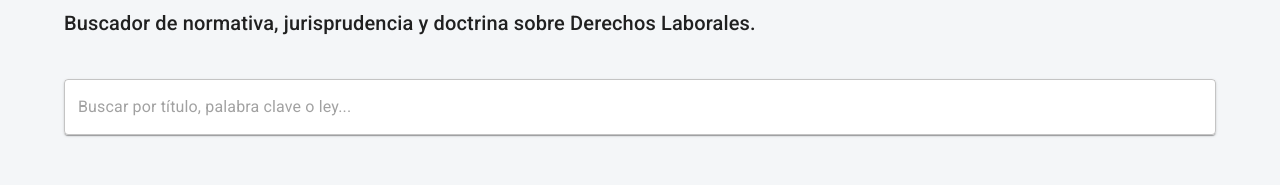
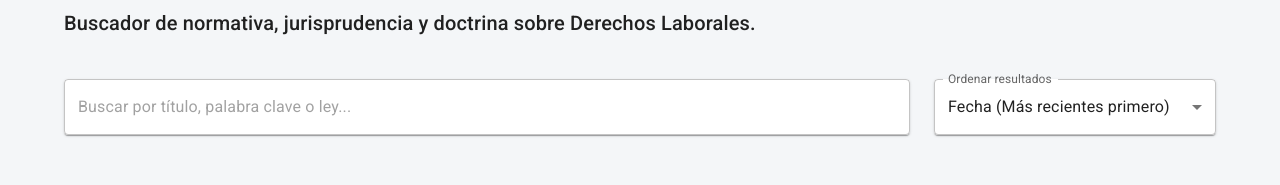
Before and after one commit to iiresodh-cr/Observatorio-laboral-frontend, a React (Vite) app: page /repositorio in a window 1280 px wide. Shown: the part 178-363 px from the top of the page. Built offline with nearby package versions, Linux system fonts and the light colour scheme; no server answers; the database is empty.

Commit message:
Ordenar repositorio

```diff
--- a/src/pages/Repositorio.jsx
+++ b/src/pages/Repositorio.jsx
@@ -1,7 +1,7 @@
 import { useState, useEffect } from 'react';
 import {
   Container, Typography, Box, TextField, InputAdornment,
-  Tabs, Tab, Card, CardContent, CardActions, Button, Grid, Chip, CircularProgress
+  Tabs, Tab, Card, CardContent, CardActions, Button, Grid, Chip, CircularProgress, MenuItem
 } from '@mui/material';
 import SearchIcon from '@mui/icons-material/Search';
 import PictureAsPdfIcon from '@mui/icons-material/PictureAsPdf';
@@ -19,8 +19,12 @@ export default function Repositorio() {
   const [tabValue, setTabValue] = useState('todos');
   const [searchQuery, setSearchQuery] = useState('');
 
+  // Nuevo estado para controlar el ordenamiento
+  const [sortOrder, setSortOrder] = useState('fecha_desc');
+
   // Conexión real con Firestore
   useEffect(() => {
+    // Obtenemos los documentos base ordenados por fecha de creación descendente por defecto
     const q = query(collection(db, "documentos"), orderBy("fechaCreacion", "desc"));
 
     const unsubscribe = onSnapshot(q, (snapshot) => {
@@ -42,13 +46,31 @@ export default function Repositorio() {
     setTabValue(newValue);
   };
 
-  // FILTRADO CORREGIDO CON CAMPOS EN ESPAÑOL
+  // 1. Filtrado de documentos por categoría y búsqueda de texto
   const filteredDocs = documentos.filter(doc => {
     const matchesCategory = tabValue === 'todos' || doc.categoria === tabValue;
     const matchesSearch =
       doc.titulo?.toLowerCase().includes(searchQuery.toLowerCase()) ||
       doc.descripcion?.toLowerCase().includes(searchQuery.toLowerCase());
     return matchesCategory && matchesSearch;
+  });
+
+  // 2. Ordenamiento en memoria de los documentos ya filtrados
+  const sortedDocs = [...filteredDocs].sort((a, b) => {
+    if (sortOrder === 'alfabetico') {
+      // Orden alfabético (A-Z) basado en el título
+      return (a.titulo || '').localeCompare(b.titulo || '');
+    } else if (sortOrder === 'fecha_asc') {
+      // Fecha ascendente (Más antiguos primero)
+      const timeA = a.fechaCreacion?.toMillis ? a.fechaCreacion.toMillis() : 0;
+      const timeB = b.fechaCreacion?.toMillis ? b.fechaCreacion.toMillis() : 0;
+      return timeA - timeB;
+    } else {
+      // Fecha descendente (Más recientes primero) - Default
+      const timeA = a.fechaCreacion?.toMillis ? a.fechaCreacion.toMillis() : 0;
+      const timeB = b.fechaCreacion?.toMillis ? b.fechaCreacion.toMillis() : 0;
+      return timeB - timeA;
+    }
   });
 
   const getCategoryIcon = (category) => {
@@ -72,9 +94,10 @@ export default function Repositorio() {
         </Typography>
       </Box>
 
-      <Box sx={{ mb: 6 }}>
+      {/* Contenedor flexible para Búsqueda y Ordenamiento */}
+      <Box sx={{ display: 'flex', flexDirection: { xs: 'column', md: 'row' }, gap: 3, mb: 6 }}>
         <TextField
-          fullWidth
+          sx={{ flex: 3, bgcolor: 'white', borderRadius: 1, boxShadow: 1 }}
           variant="outlined"
           placeholder="Buscar por título, palabra clave o ley..."
           value={searchQuery}
@@ -86,8 +109,21 @@ export default function Repositorio() {
               </InputAdornment>
             ),
           }}
-          sx={{ bgcolor: 'white', borderRadius: 1, boxShadow: 1 }}
         />
+
+        {/* Nuevo campo de selección de ordenamiento */}
+        <TextField
+          select
+          sx={{ flex: 1, bgcolor: 'white', borderRadius: 1, boxShadow: 1 }}
+          variant="outlined"
+          label="Ordenar resultados"
+          value={sortOrder}
+          onChange={(e) => setSortOrder(e.target.value)}
+        >
+          <MenuItem value="fecha_desc">Fecha (Más recientes primero)</MenuItem>
+          <MenuItem value="fecha_asc">Fecha (Más antiguos primero)</MenuItem>
+          <MenuItem value="alfabetico">Orden alfabético (A-Z)</MenuItem>
+        </TextField>
       </Box>
 
       <Box sx={{ borderBottom: 1, borderColor: 'divider', mb: 4 }}>
@@ -113,8 +149,8 @@ export default function Repositorio() {
         </Box>
       ) : (
         <Grid container spacing={4}>
-          {filteredDocs.length > 0 ? (
-            filteredDocs.map((doc) => (
+          {sortedDocs.length > 0 ? (
+            sortedDocs.map((doc) => (
               <Grid item xs={12} sm={6} md={4} key={doc.id}>
                 <Card elevation={2} sx={{
                   height: '100%',
```
